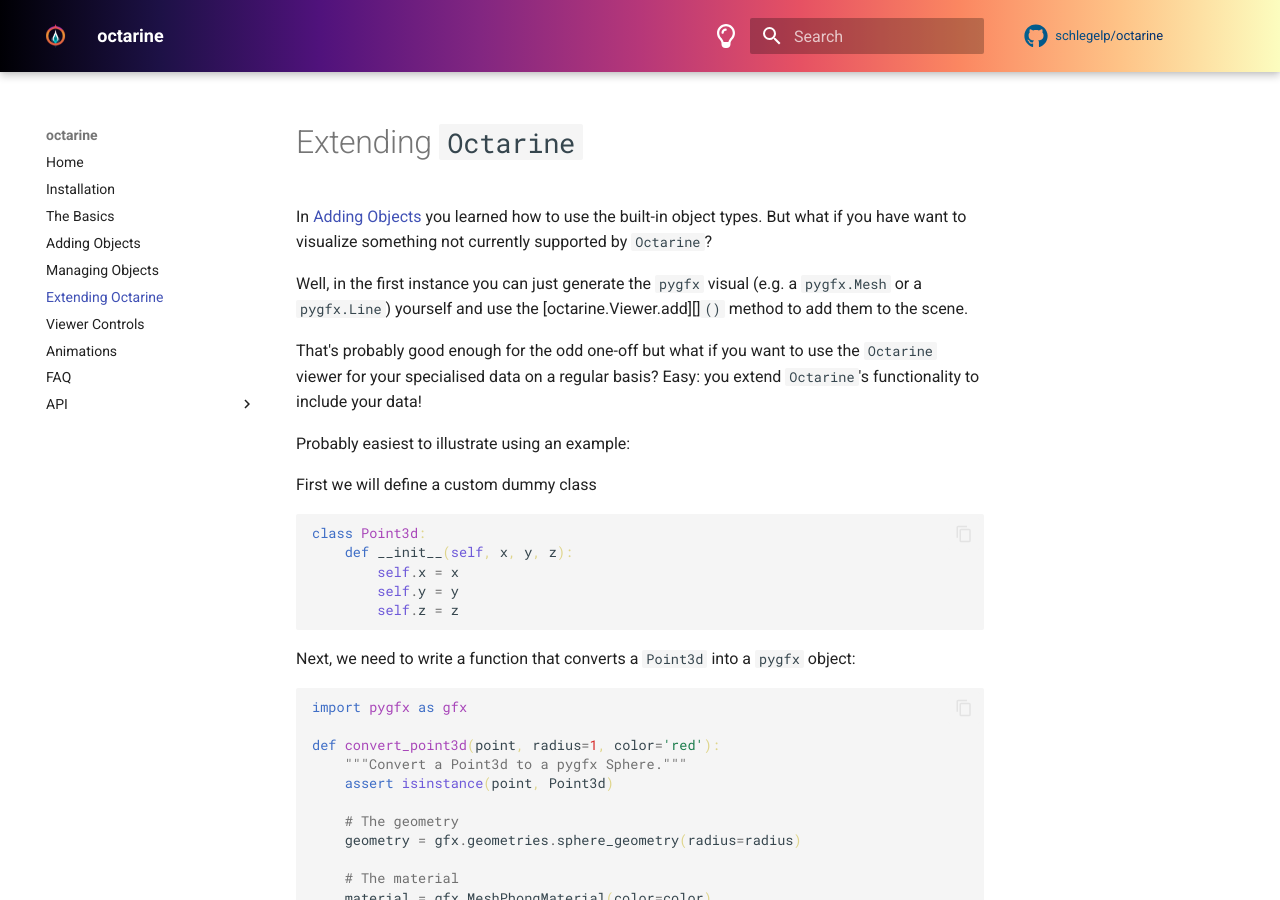
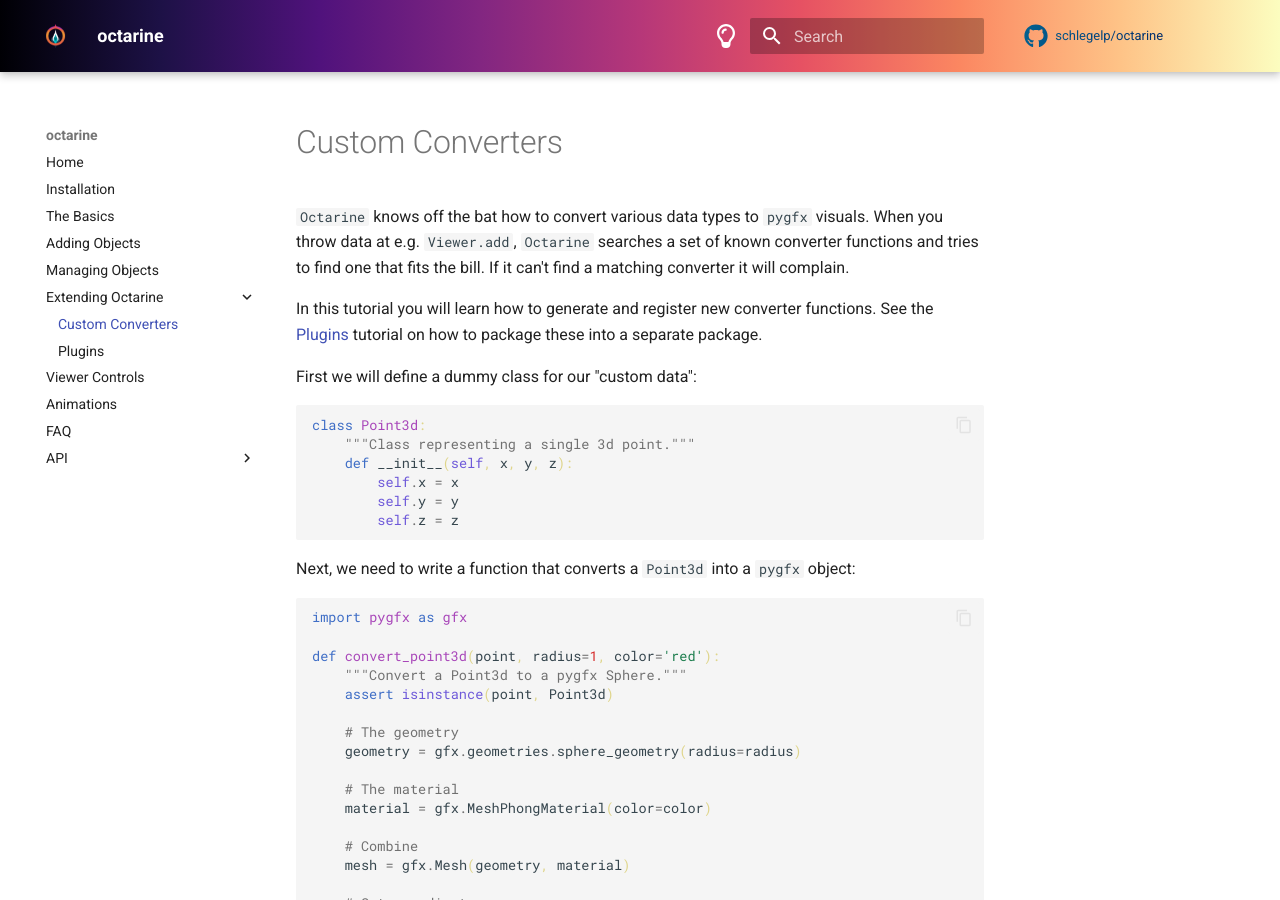
Before and after one commit to schlegelp/octarine, an MkDocs documentation site: the page built from docs/extending/converters.md, in a window 1280 px wide and 900 px high. Built offline with MkDocs 1.6.1 and Material for MkDocs 9.7.7, drawn with Linux system fonts in a browser that asks for light colours; plug-ins that fetch from the network failed and are left out; comment, search, counter and statistics services are not loaded; some of the changed text lies outside the part shown.

Commit message:
docs: add documentation for plugins

````diff
--- a/docs/extending.md
+++ b/docs/extending/converters.md
@@ -1,23 +1,19 @@
-# Extending `Octarine`
+# Custom Converters
 
-In [Adding Objects](objects.md) you learned how to use the built-in
-object types. But what if you have want to visualize something not currently supported by `Octarine`?
+`Octarine` knows off the bat how to convert various data types to `pygfx` visuals.
+When you throw data at e.g. `Viewer.add`, `Octarine` searches a set of known converter
+functions and tries to find one that fits the bill. If it can't find a matching
+converter it will complain.
 
-Well, in the first instance you can just generate the
-`pygfx` visual (e.g. a `pygfx.Mesh` or a `pygfx.Line`) yourself and
-use the [octarine.Viewer.add][]`()` method to add them to the scene.
+In this tutorial you will learn how to generate and register new converter functions.
+See the [Plugins](plugins.md) tutorial on how to package these into a separate
+package.
 
-That's probably good enough for the odd one-off but what if you want
-to use the `Octarine` viewer for your specialised data on a regular
-basis? Easy: you extend `Octarine`'s functionality to include your
-data!
-
-Probably easiest to illustrate using an example:
-
-First we will define a custom dummy class
+First we will define a dummy class for our "custom data":
 
 ```python
 class Point3d:
+    """Class representing a single 3d point."""
     def __init__(self, x, y, z):
         self.x = x
         self.y = y
@@ -73,7 +69,6 @@ v.add(p)
 
 If you like can even add a specialized `.add_...()` method:
 
-
 ```python
 @oc.viewer.update_legend
 def add_point3d(self, point, name=None, color=None, radius=1, center=True):
@@ -117,3 +112,10 @@ Now this should work:
 >>> v = oc.Viewer()
 >>> v.add_point3d(p)
 ```
+
+OK, now you know how to write a custom converter. You could run the
+above code every time you start a new Python session but that gets
+old pretty quickly.
+
+The more permanent solution is to write a [Plugin](plugins.md) that
+can be installed and is imported alongside `Octarine`.
--- a/mkdocs.yml
+++ b/mkdocs.yml
@@ -15,7 +15,10 @@ nav:
   - "The Basics": intro.md
   - "Adding Objects": objects.md
   - "Managing Objects": manage.md
-  - "Extending Octarine": extending.md
+  - "Extending Octarine":
+    - extending/index.md
+    - "Custom Converters": extending/converters.md
+    - Plugins: extending/plugins.md
   - "Viewer Controls": controls.md
   - "Animations": animations.md
   - FAQ: faq.md
@@ -80,6 +83,7 @@ plugins:
   # the social plugin generates social cards for each page of the project
   # which are used as previews when sharing links to the documentation
   - social
+  - section-index
   - search:
       separator: '[\s\-\_,:!=\[\]()"/]+|(?!\b)(?=[A-Z][a-z])|\.(?!\d)|&[lg]t;'
   - autorefs
--- a/requirements.txt
+++ b/requirements.txt
@@ -21,3 +21,4 @@ mkdocs-minify-plugin
 mkdocs-literate-nav
 mkdocs-gen-files
 mkdocs-glightbox
+mkdocs-section-index
````
Also changed, not shown: docs/extending/index.md (added, +17 -0 lines), docs/extending/plugins.md (added, +84 -0 lines).
